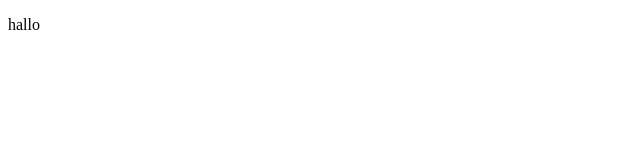
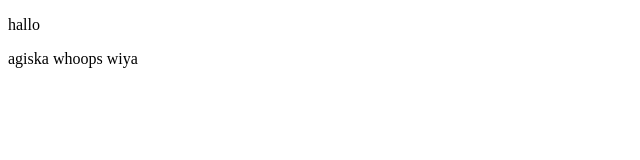
Before and after one commit to zyaaaalaaaaa/proyek-pertama, a plain HTML site: page index.html in a window 1280 px wide. Shown: the whole page, without its empty margins (0-640 px from the left). Drawn offline with Linux system fonts and the light colour scheme.

```diff
--- a/index.html
+++ b/index.html
@@ -8,5 +8,6 @@
 </head>
 <body>
  <p>hallo</p>
+ <p>agiska whoops wiya</p>
 </body>
 </html>
```
